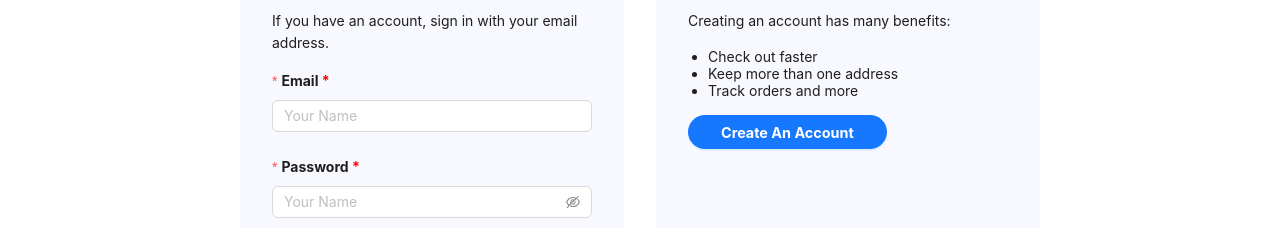
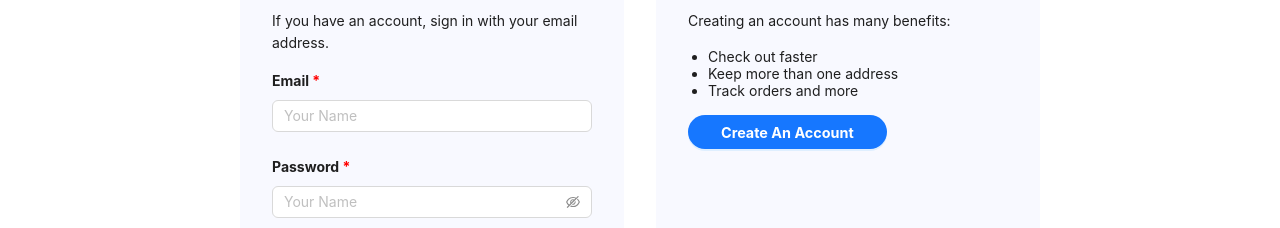
Before and after one commit to auphong2707/itse-laptopshop-management-web-application, a React (Vite) app in the folder frontend/: page /customer/login in a window 1280 px wide. Shown: the part 311-539 px from the top of the page. Built offline with nearby package versions, Linux system fonts and the light colour scheme; no server answers.

Commit message:
Hide the require mark

```diff
--- a/frontend/src/pages/CustomerLoginPage.jsx
+++ b/frontend/src/pages/CustomerLoginPage.jsx
@@ -101,6 +101,7 @@ const CustomerLoginPage = () => {
                 onFinish={handleSignIn}
                 layout="vertical"
                 style={{ marginTop: "1rem" }}
+                requiredMark={false}
               >
                 <Form.Item
                     label={
```
